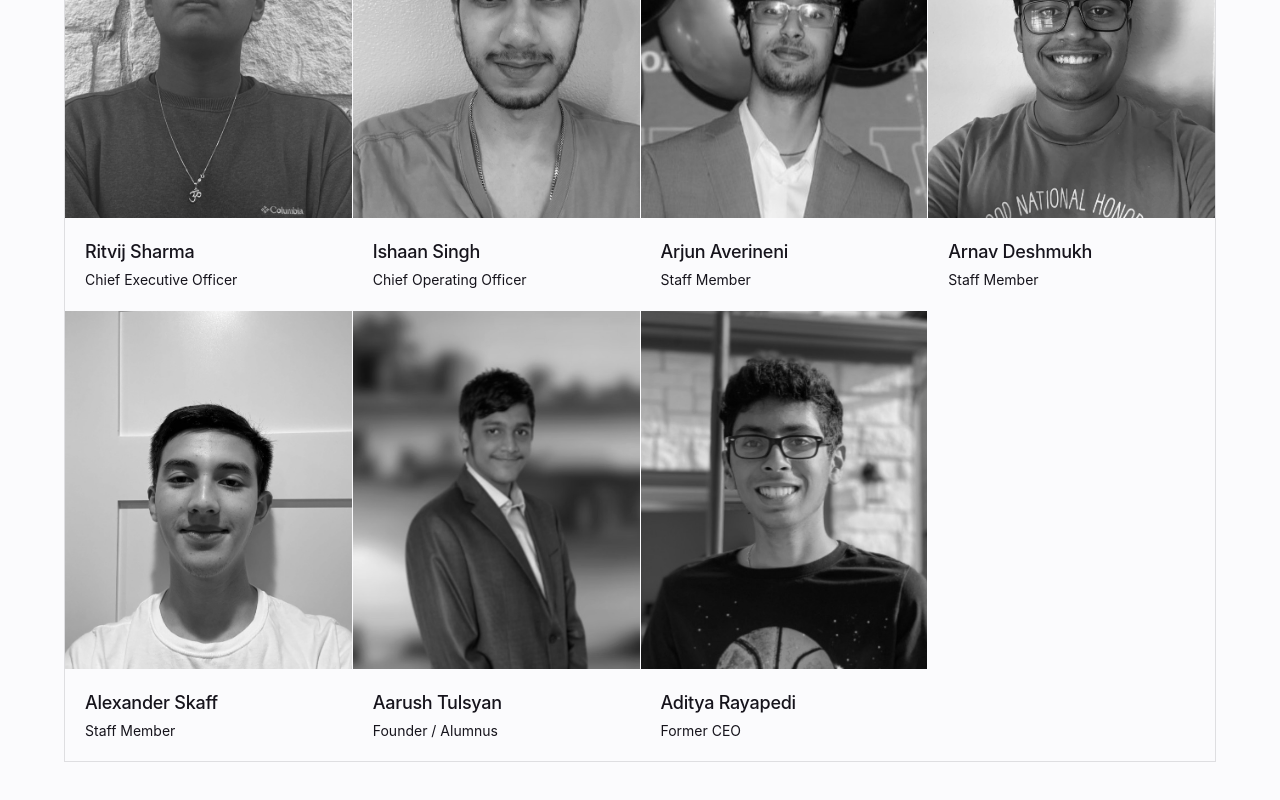
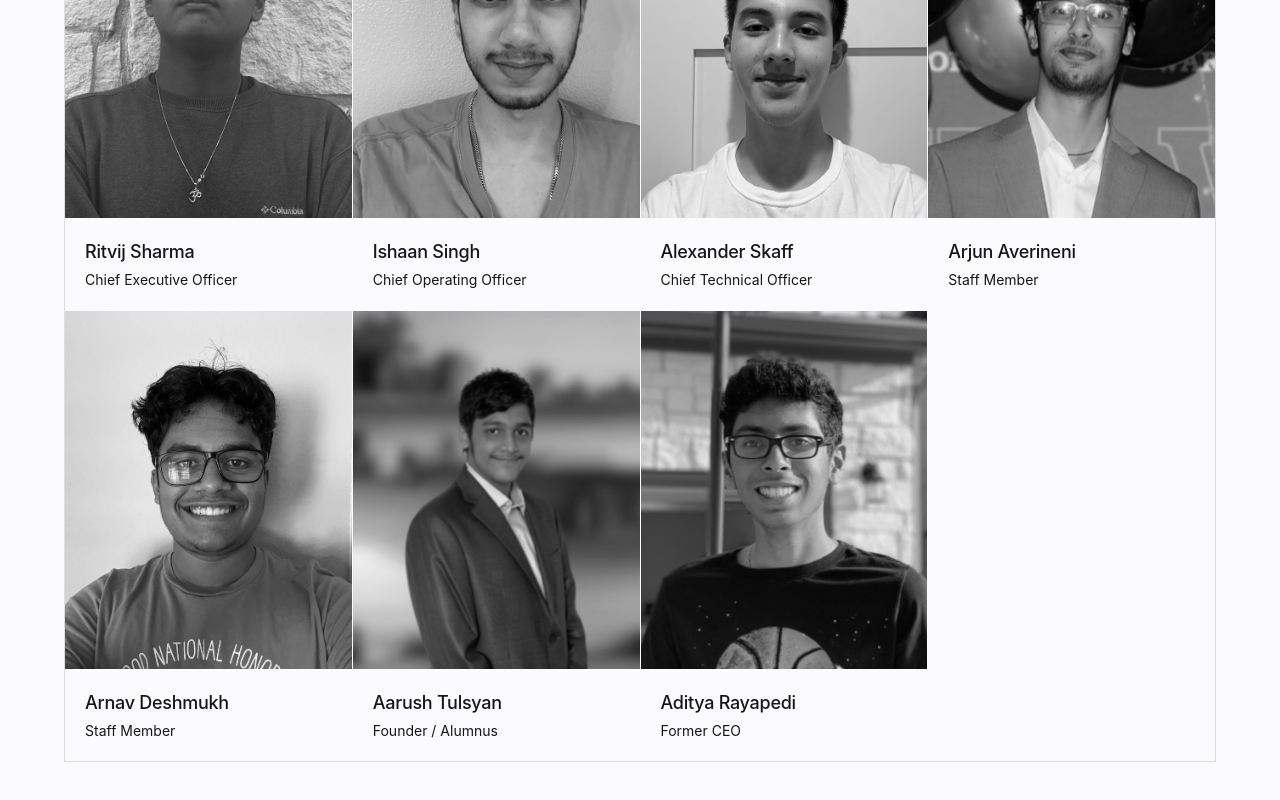
Before and after one commit to project54321/reveriehacks.org, a React (Vite) app in the folder ReverieHacks/: page /team in a window 1280 px wide. Shown: the part 580-1380 px from the top of the page. Built offline with nearby package versions, Linux system fonts and the light colour scheme.

Commit message:
Update positions on team page.

```diff
--- a/ReverieHacks/src/app/pages/TeamPage.tsx
+++ b/ReverieHacks/src/app/pages/TeamPage.tsx
@@ -26,6 +26,13 @@ const teamMembers: TeamMember[] = [
     bio: 'NBA fanatic with a strong background in computer science, robotics, and engineering.',
     skills: ['Java', 'Python', 'Fusion', 'Onshape', 'Web Development'],
   },
+    {
+    name: 'Alexander Skaff',
+    img: '/team/alexander.jpg',
+    role: 'Chief Technical Officer',
+    bio: 'An aspiring medical and robotics student with the ability to code in Python and Java.',
+    skills: ['Python', 'Java', 'Robotics', 'Medicine/Bio', 'Social Media'],
+  },
   {
     name: 'Arjun Averineni',
     img: '/team/arjun.jpg',
@@ -39,13 +46,6 @@ const teamMembers: TeamMember[] = [
     role: 'Staff Member',
     bio: 'I have been coding since I was 11, working on frontend projects and teams. I have also been an avid musician for 12 years, playing instruments such as the cello.',
     skills: ['HTML/CSS', 'JavaScript', 'Frontend', 'Music', 'CAD'],
-  },
-  {
-    name: 'Alexander Skaff',
-    img: '/team/alexander.jpg',
-    role: 'Staff Member',
-    bio: 'An aspiring medical and robotics student with the ability to code in Python and Java.',
-    skills: ['Python', 'Java', 'Robotics', 'Medicine/Bio', 'Social Media'],
   },
   {
     name: 'Aarush Tulsyan',
```
